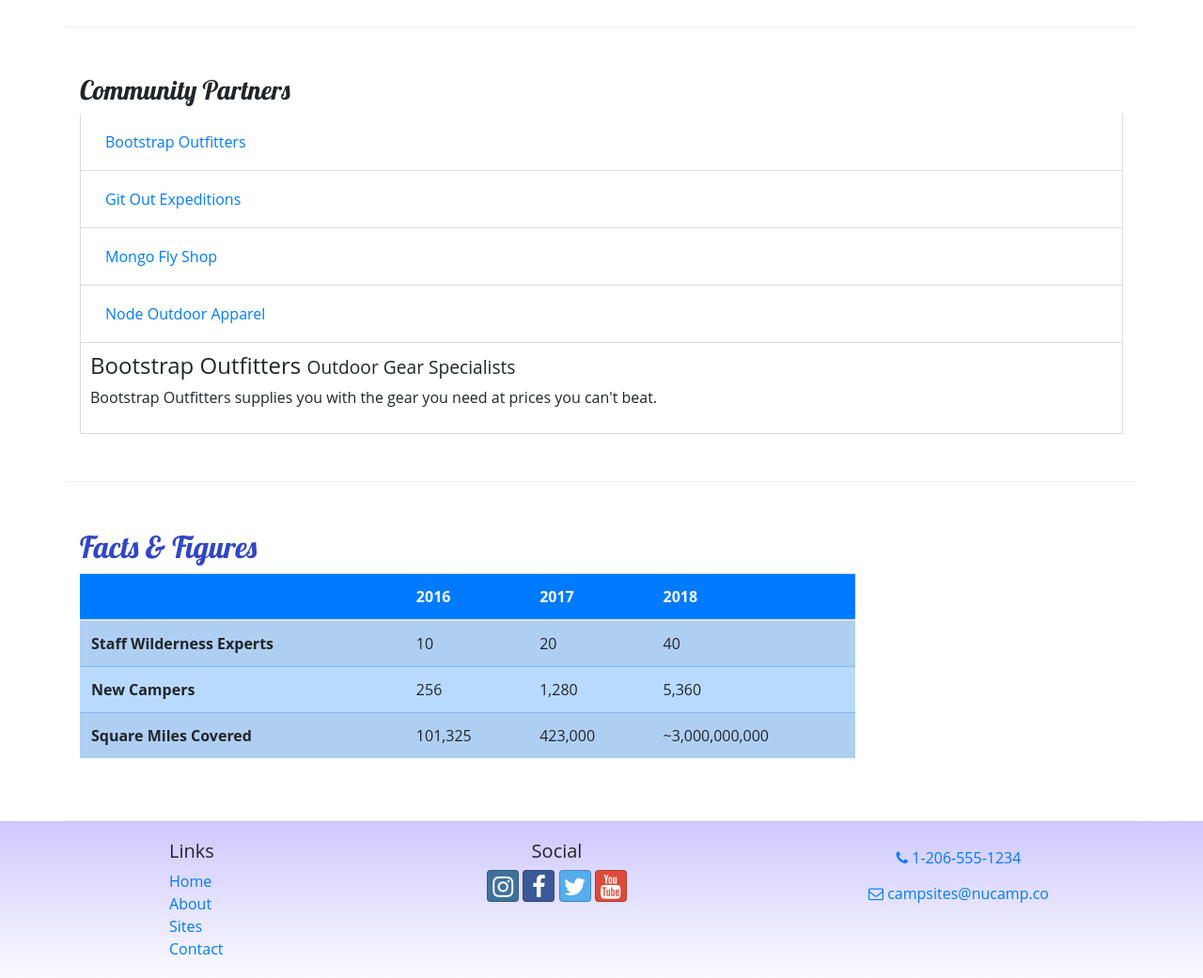
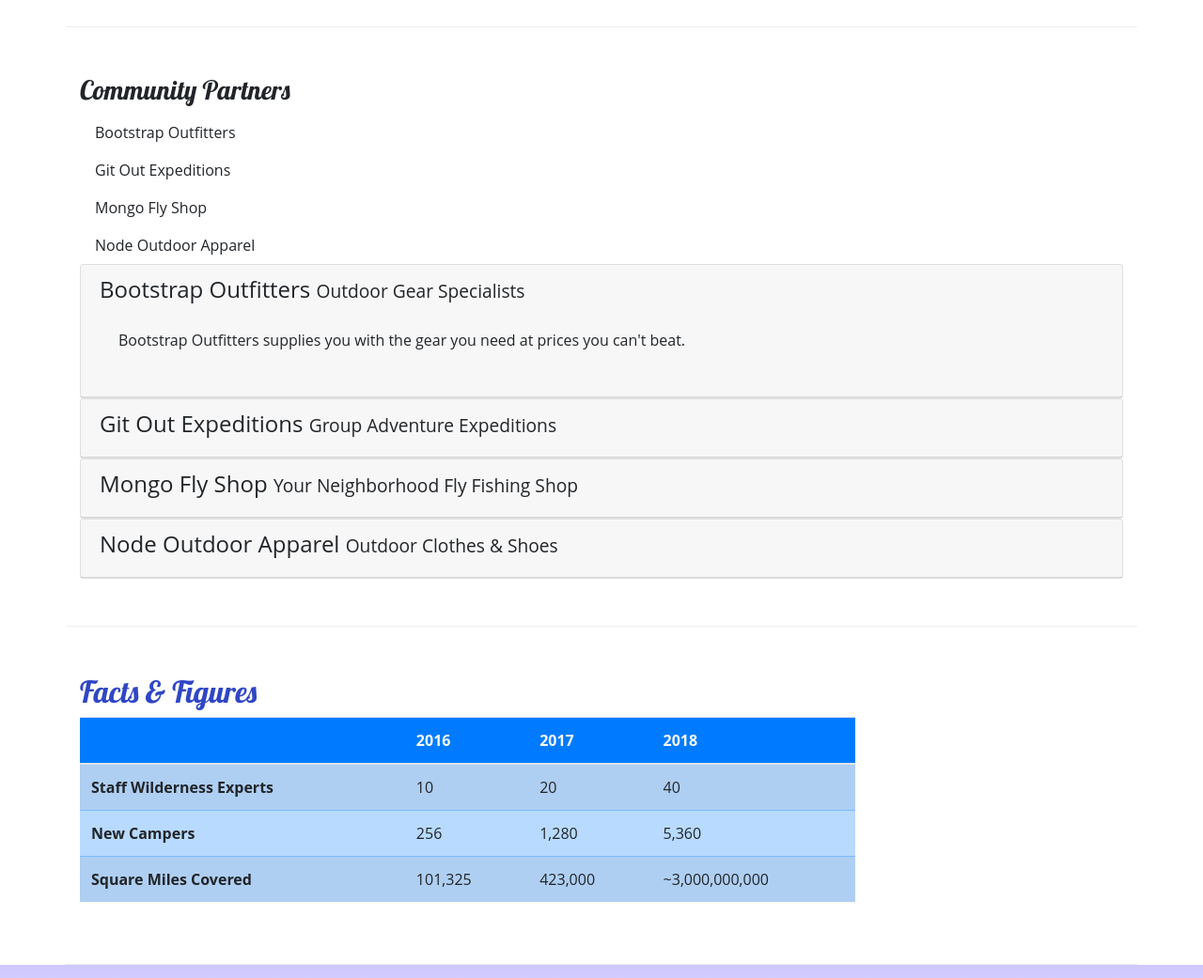
Before and after one commit to RebeccaOlatunde/nucampsite, a website: page aboutus.html in a window 1280 px wide. Shown: the part 840-1881 px from the top of the page at 94% size. Drawn offline with nearby package versions, Linux system fonts and the light colour scheme.

Commit message:
Added accordion

```diff
--- a/aboutus.html
+++ b/aboutus.html
@@ -119,23 +119,66 @@
                     <a class="nav-link" href="#node" role="tab" data-toggle="tab">Node Outdoor Apparel</a>
                 </div>
 
-                <div class="tab-content">
-                    <div role="tabpanel" class="tab-pane fade show active" id="bootstrap">
-                        <h4>Bootstrap Outfitters <small>Outdoor Gear Specialists</small></h4>
-                        <p class="d-none d-sm-block">Bootstrap Outfitters supplies you with the gear you need at prices you can't beat.</p>
+                <div id="accordion">
+                    <div class="card">
+                        <div role="tab" class="card-header">
+                            <h4>
+                                <a data-toggle="collapse" data-target="#bootstrap">
+                                    Bootstrap Outfitters <small>Outdoor Gear Specialists</small>
+                                </a>
+                            </h4>
+                            <div class="collapse show" id="bootstrap" data-parent="#accordion">
+                                <div class="card-body">
+                                    <p class="d-none d-sm-block">Bootstrap Outfitters supplies you with the gear you need at prices you can't beat.</p>
+                                </div>
+                            </div>
+                        </div>
                     </div>
-                    <div role="tabpanel" class="tab-pane fade" id="git">
-                        <h4>Git Out Expeditions <small>Group Adventure Expeditions</small></h4>
-                        <p class="d-none d-sm-block">Join Git Out Expeditions to explore new horizons with a group of other adventurers!</p>
+
+                    <div class="card">
+                        <div role="tab" class="card-header">
+                            <h4>
+                                <a class="collapsed" data-toggle="collapse" data-target="#git">
+                                    Git Out Expeditions <small>Group Adventure Expeditions</small>
+                                </a>
+                            </h4>
+                            <div class="collapse" id="git" data-parent="#accordion">
+                                <div class="card-body">
+                                    <p class="d-none d-sm-block">Join Git Out Expeditions to explore new horizons with a group of other adventurers!</p>
+                               </div>
+                            </div>
+                        </div>
                     </div>
-                    <div role="tabpanel" class="tab-pane fade" id="mongo">
-                        <h4>Mongo Fly Shop <small>Your Neighborhood Fly Fishing Shop.</small></h4>
-                        <p class="d-none d-sm-block">Need a new fishing pole, a tacklebox, or flies of all kinds? Stop by Mongo Fly Shop.</p>
+                    <div class="card">
+                        <div role="tab" class="card-header">
+                            <h4>
+                                <a class="collapsed" data-toggle="collapse" data-target="#mongo">
+                                    Mongo Fly Shop <small>Your Neighborhood Fly Fishing Shop</small>
+                                </a>
+                            </h4>
+                            <div class="collapse" id="mongo" data-parent="#accordion">
+                                <div class="card-body">
+                                    <p class="d-none d-sm-block">Need a new fishing pole, a tacklebox, or flies of all kinds? Stop by Mongo Fly Shop.</p>
+                                </div>
+                            </div>
+                        </div>
                     </div>
-                    <div role="tabpanel" class="tab-pane fade" id="node">
-                        <h4>Node Outdoor Apparel <small>Outdoor Clothes & Shoes</small></h4>
-                        <p class="d-none d-sm-block">From polar fleeces to swimsuits, hiking boots to waders, a visit to Node will be sure to get you covered.</p>
+                    <div class="card">
+                        <div role="tab" class="card-header">
+                            <h4>
+                                <a class="collapsed" data-toggle="collapse" data-target="#node">
+                                    Node Outdoor Apparel <small>Outdoor Clothes & Shoes</small>
+                                </a>
+                            </h4>
+                            <div class="collapse" id="node" data-parent="#accordion">
+                                <div class="card-body">
+                                    <p class="d-none d-sm-block">From polar fleeces to swimsuits, hiking boots to waders, a visit to Node will be sure to get you covered.</p>
+                                </div>
+                            </div>
+                        </div>
                     </div>
+
+
                 </div>
             </div>
         </div>
--- a/css/styles.css
+++ b/css/styles.css
@@ -41,8 +41,7 @@ footer {
     padding: 20px 0;
 }
 
-.tab-content {
-    border: 1px solid #DDD;
-    border-top: none;
-    padding: 10px;
-}
+a, a:hover {
+    color: inherit;
+    text-decoration: none;
+  }
```
